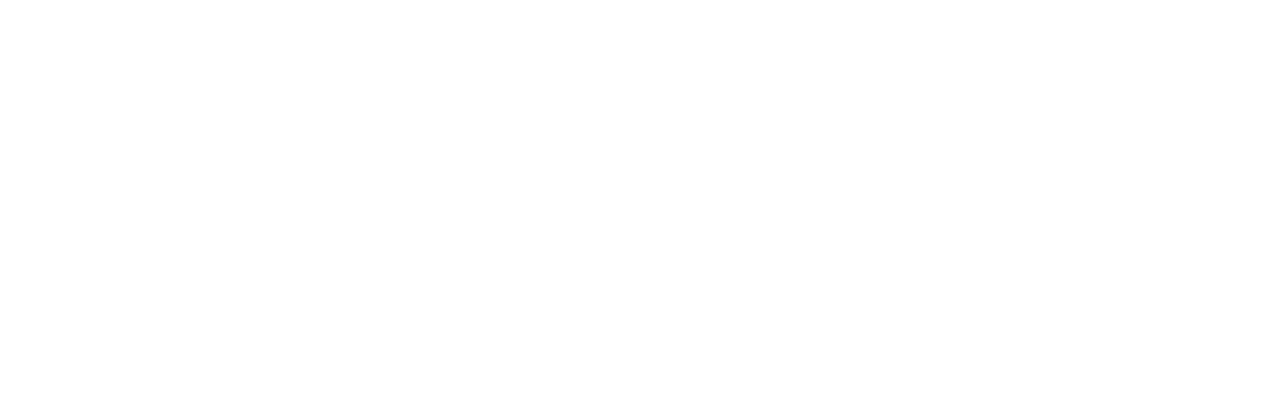
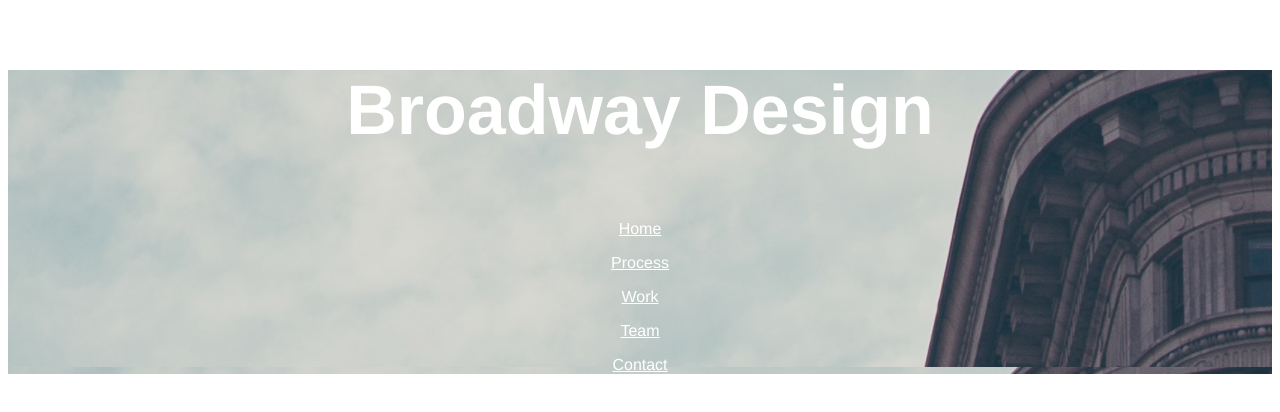
Before and after one commit to jboud19/broadway, a plain HTML site: page index.html in a window 1280 px wide. Drawn offline with Linux system fonts and the light colour scheme.

Commit message:
header framed out with comments added

```diff
--- a/index.html
+++ b/index.html
@@ -1,18 +1,33 @@
 <!Doctype html>
 <html>
 <head>
+  <!--link to stylesheet-->
+
   <link rel="stylesheet" type="text/css" href="resources/css/style.css"
   <title></title>
+
 </head>
 
 <body>
 
+  <!--set image container-->
+<div class="hero-image">
+
+  <!--identify section title -->
+  <p id="hero-title">Broadway Design</p>
+  <!--set nav links - don't use nav to make vertical layout easier -->
+      <p><a href="home">Home</a></p>
+      <p><a href="process">Process</a></p>
+      <p><a href="work">Work</a></p>
+      <p><a href="team">Team</a></p>
+      <p><a href="contact">Contact</a></p>
+  </div>
+    <div id=home>
+
+  </div>
 
 
-<div id=home>
-  <nav>
-  </nav>
-</div>
+
 
 <div id=process>
 </div>
--- a/resources/css/style.css
+++ b/resources/css/style.css
@@ -2,3 +2,16 @@ body {
   font-family: Helvetica;
   text-align: center;
 }
+
+#hero-title {
+    font-size: 70px;
+    font-weight: bold;
+    color: white
+}
+
+a {
+  color: white;
+}
+.hero-image {
+  background-image: url("../images/the-flatiron-building.png");
+}
```
